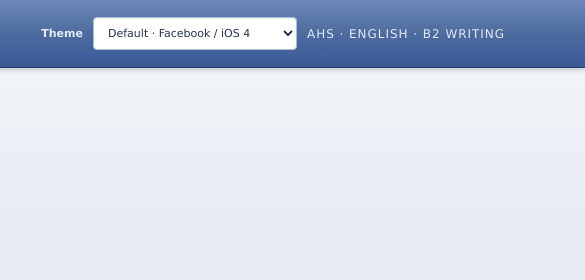
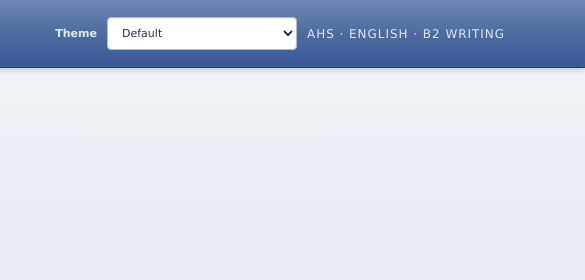
Before and after one commit to kayabonmassar-sys/Practice_1.01, a website: page index.html in a window 1280 px wide. Shown: the top 280 px of the page, 695-1280 px from the left. Drawn offline with Linux system fonts and the light colour scheme.

Commit message:
Update index.html

```diff
--- a/index.html
+++ b/index.html
@@ -274,10 +274,10 @@
     <div class="header-tools">
       <label class="theme-label" for="themeSelect">Theme</label>
       <select id="themeSelect" aria-label="Choose appearance theme">
-        <option value="default">Default · Facebook / iOS 4</option>
-        <option value="kawaii">Super kawaii Y2K</option>
-        <option value="aero">Frutiger Aero · Windows Vista</option>
-        <option value="cyberpunk">Cyberpunk</option>
+        <option value="default">Default</option>
+        <option value="kawaii">Kawaii</option>
+        <option value="aero">Niche Frutiger Aero</option>
+        <option value="cyberpunk">Samurai</option>
       </select>
       <div class="top-tag">AHS · English · B2 writing</div>
     </div>
```
